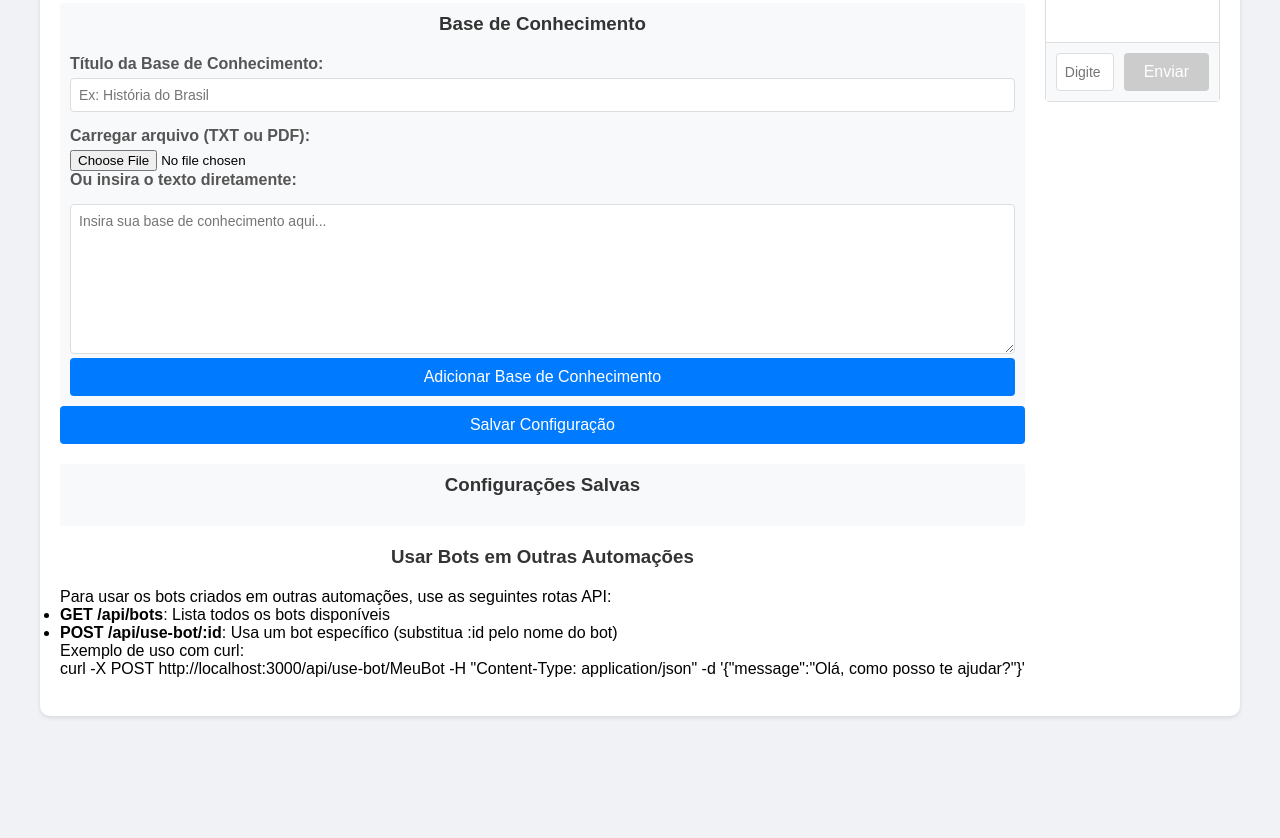
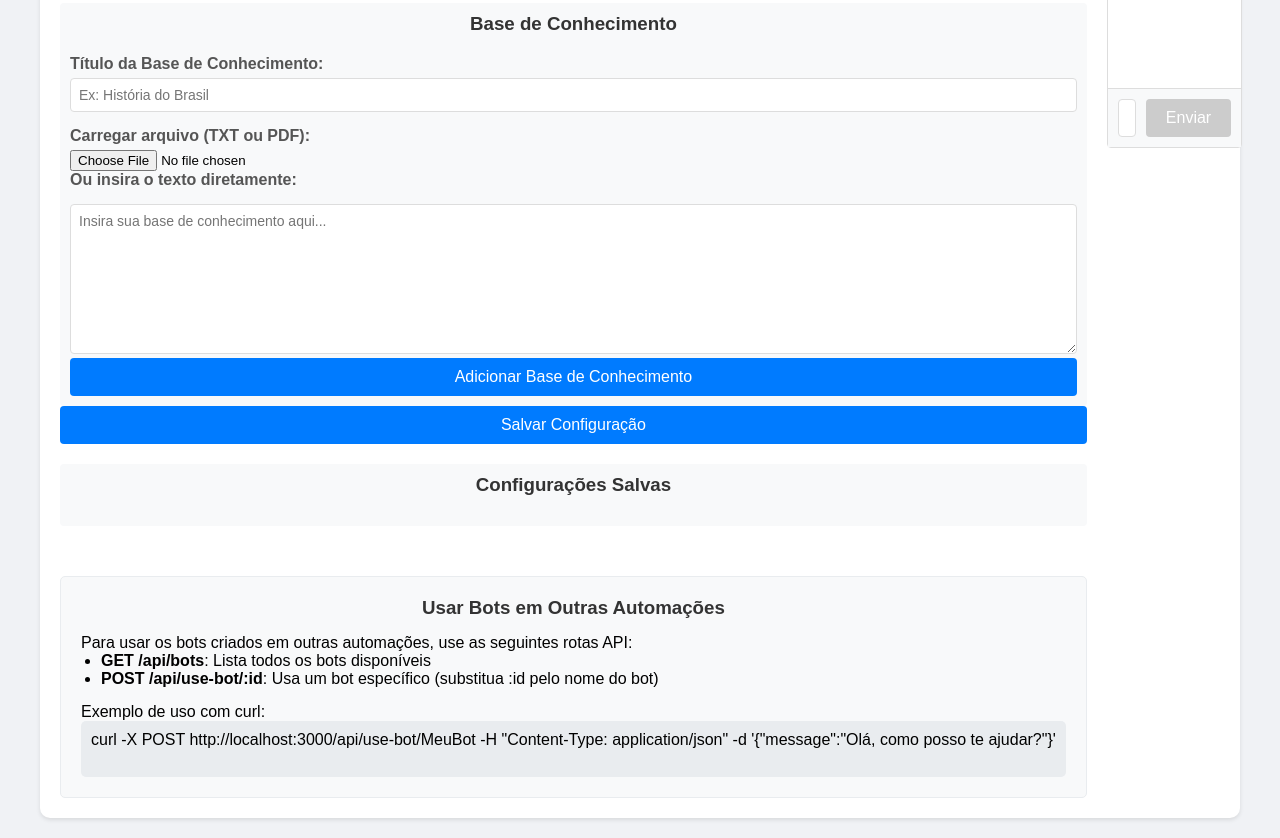
Before and after one commit to automatizacomea/criador_de_bot, a plain HTML site: page index.html in a window 1280 px wide. Shown: the part 511-1349 px from the top of the page. Before the commit the page ends 1247 px from the top, so only its background shows below. Drawn offline with Linux system fonts and the light colour scheme; a script that the page names is missing.

Commit message:
styles.css

```diff
--- a/styles.css
+++ b/styles.css
@@ -286,3 +286,27 @@ button:disabled {
     font-weight: bold;
     margin-right: 10px;
 }
+
+.api-instructions {
+    margin-top: 30px;
+    padding: 20px;
+    background-color: #f8f9fa;
+    border-radius: 5px;
+    border: 1px solid #e9ecef;
+}
+
+.api-instructions h3 {
+    margin-bottom: 15px;
+}
+
+.api-instructions ul {
+    margin-bottom: 15px;
+    padding-left: 20px;
+}
+
+.api-instructions pre {
+    background-color: #e9ecef;
+    padding: 10px;
+    border-radius: 5px;
+    overflow-x: auto;
+}
```
